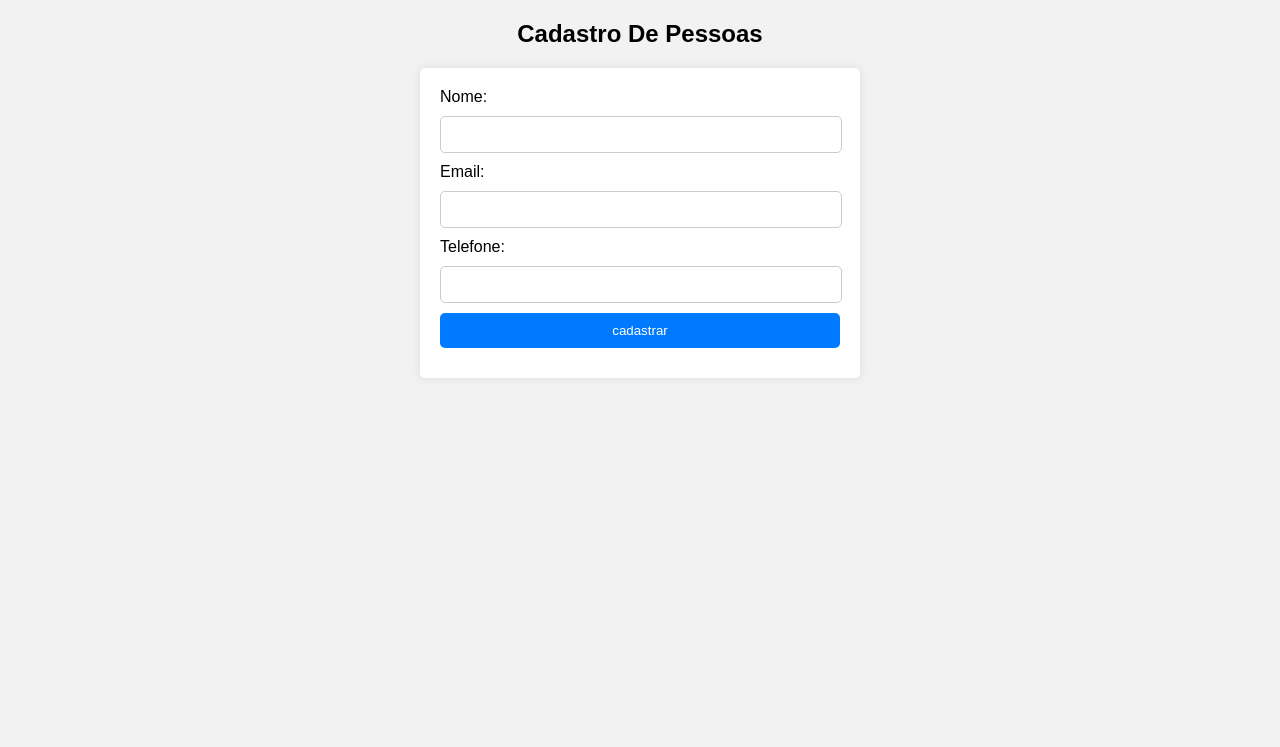
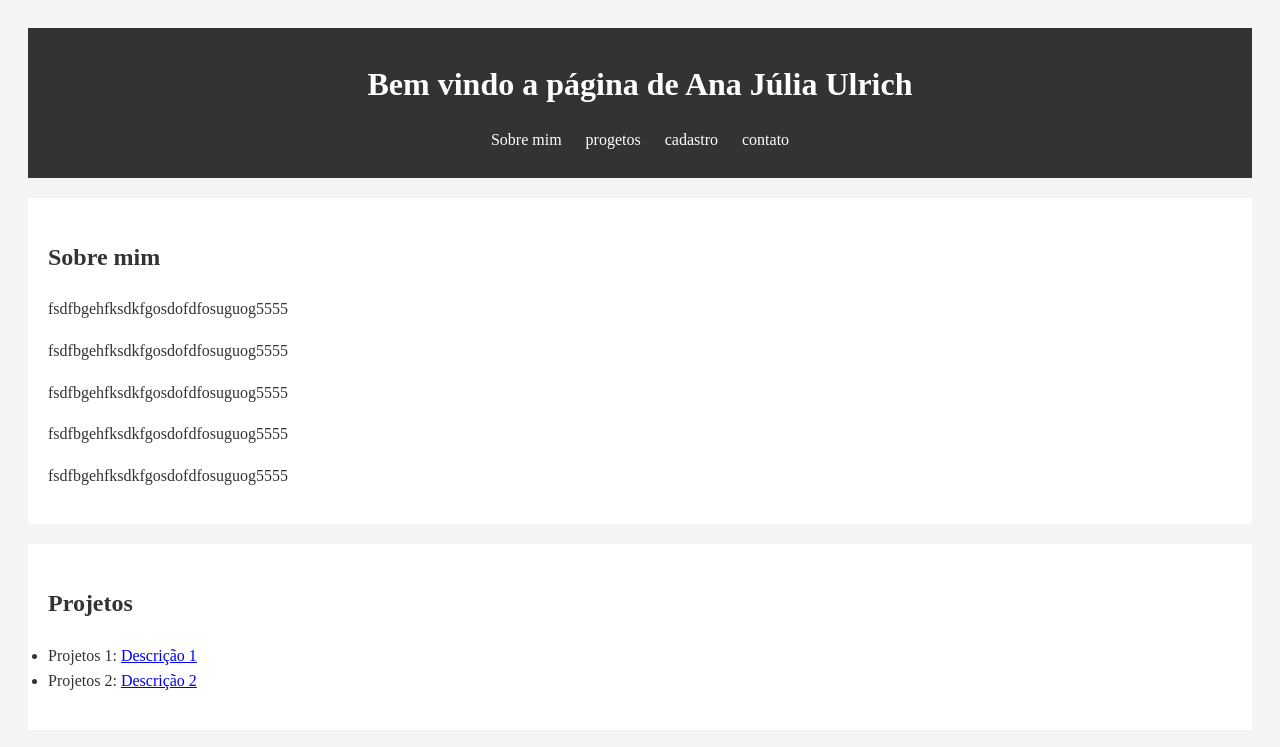
Before and after one commit to anaju248/pessoal, a plain HTML site: page index.html in a window 1280 px wide. Shown: the top 747 px of the page. Drawn offline with Linux system fonts and the light colour scheme.

Commit message:
Update index.html

```diff
--- a/index.html
+++ b/index.html
@@ -1,21 +1,65 @@
 <!DOCTYPE html>
-<html lang="pt-BR">
+<HTMl>
+
 
 <head>
-    <title>Cadastro De Clientes</title>
+  <title>Minha página pessoal</title>
+</head>
 <style>
-      body {
-        Font-family: Arial, sans-serif;
-        Margin: 0;
-        Padding: 0;
-        Background-color: #f2f2f2;
+*{
+  margim: 0;
+  padding: 0;
+  box-sizing: border-box;
 }
-
-      h2 {
+body{
+  front-family: Arial, sans- serif;
+  background-color: #f4f4f4;
+  color: #333;
+  line-height: 1.6;
+  padding: 20px;
+}
+header{
+  background-color: #333;
+  color: #fff;
+  padding: 10px 0;
+  text-align: center;
+}
+header h1{
+  margin-bottom: 10px;
+}
+nav ul{
+  list-style: none;
+}
+nav ul li{
+  display: inline;
+  margin: 0 10px;
+}
+nav ul li a {
+  color: #fff;
+  text-decoration: none;
+}
+section{
+  margin: 20px 0;
+}
+section#sobre,
+section#projetos,
+section#cadastro,
+section#contato{
+background-color: #fff;
+padding: 20px;
+border-box: 8px;
+box-shandow: 0 0 10px rgba(0, 0, 0, 0.1);
+}
+footer{
+text-align: center;
+margin-top: 20px;
+}
+h3{
 text-align: center;
 }
 
-      form {
+
+form{
 max-width: 400px;
 margin: 20px auto;
 Background-color: #fff;
@@ -24,11 +68,13 @@
 box-shadow: 0 0 10px rgb(0, 0, 0, 0.1);
 }
 
+
 label,
-      input {
+input{
 display: block;
 margin-bottom: 10px;
 }
+
 
 input[type="text"],
 input[type="Email"],
@@ -39,7 +85,8 @@
 border-radius: 5px;
 }
 
-      input[type="submit"] {
+
+input[type="submit"]{
 width: 100%;
 padding: 10px;
 border: none;
@@ -49,34 +96,74 @@
 cursor: pointer;
 }
 
-      input[type="submit"]:hover {
+
+input[type="submit"]:hover{
 Background-color: #0056b3;
 }
+
+
+
+
 </style>
-    <script type="text/javascript" src="./index.js" defer=""></script>
-    <link rel="stylesheet" href="./index.css">
-  </head>
+<body>
+  <header>
+    <h1>Bem vindo a página de Ana Júlia Ulrich</h1>
+    <nav>
+      <ul>
+        <li><a href="#sobre">Sobre mim</a></li>
+        <li><a href="#progetos">progetos</a></li>
+        <li><a href="#cadastro">cadastro</a></li>
+        <li><a href="#contato">contato</a></li>
+      </ul>
+    </nav>
+  </header>
+  <section id="sobre">
+    <h2> Sobre mim </h2>
+    <p>fsdfbgehfksdkfgosdofdfosuguog5555</p>
+    <p>fsdfbgehfksdkfgosdofdfosuguog5555</p>
+    <p>fsdfbgehfksdkfgosdofdfosuguog5555</p>
+    <p>fsdfbgehfksdkfgosdofdfosuguog5555</p>
+    <p>fsdfbgehfksdkfgosdofdfosuguog5555</p>
+  </section>
 
-  <body>
-    <h2>Cadastro De Pessoas</h2>
+
+  <section id="projetos">
+    <h2> Projetos </h2>
+    <ul>
+      <li>Projetos 1: <a href="#">Descrição 1</a></li>
+      <li>Projetos 2: <a href="#">Descrição 2</a></li>
+    </ul>
+  </section>
+
+<section id="cadastro">
+<h3>Cadastro De Pessoas</h3>
 <form>
 <label>Nome:</label>
-      <input type="text" id="nome" name="nome" required="">
+<input type="text" id="nome" name="nome" required>
 
 
 <label>Email:</label>
-      <input type="Email" id="Email" name="Email" required="">
+<input type="Email" id="Email" name="Email" required>
 
 
 <label>Telefone:</label>
-      <input type="Tel" id="Telefone" name="Telefone" required="">
+<input type="Tel" id="Telefone" name="Telefone" required>
 <input type="submit" value="cadastrar">
 
 
 </form>
 
+</section>
 
+  <section id="contato">
+    <h2> contato </h2>
+    <p>Entre em contato comigo via <a
+        href="mailto:ana_ulrich@estudante.sesisenai.org.br">ana_ulrich@estudante.sesisenai.org.br</a></p>
+  </section>
 
+  <footer>
+    <p>&copy; 2024 - Ana Júlia Ulrich</p>
+  </footer>
 </body>
 
-</html>
+</HTMl>
```
Lines whose indentation alone changed are shown as unchanged.
